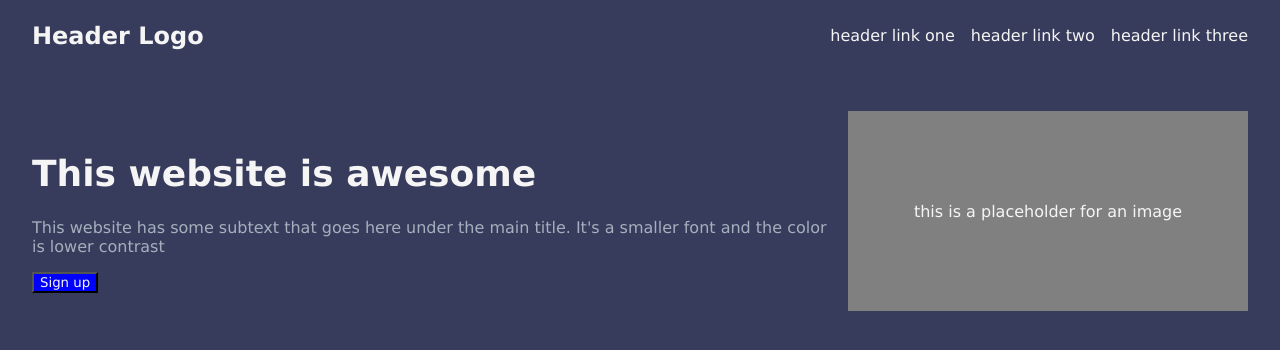
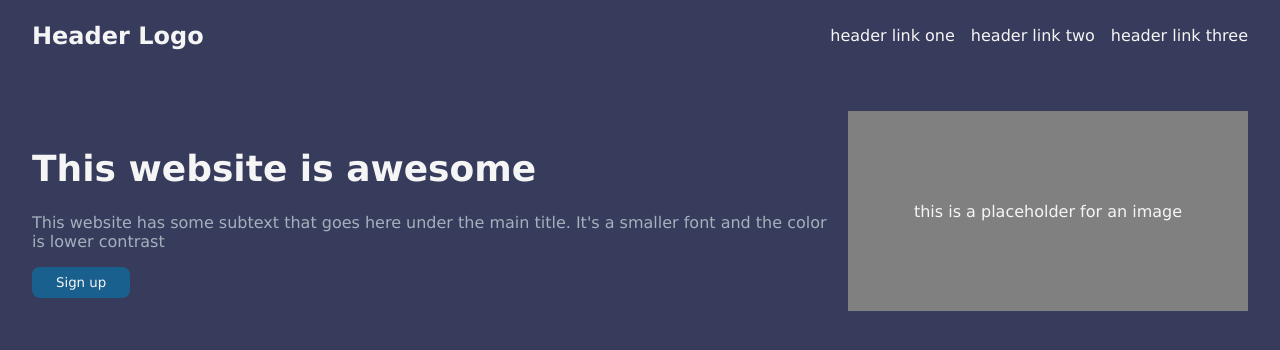
Before and after one commit to qmierlak/foundations-landing-page, a plain HTML site: page index.html in a window 1280 px wide. Drawn offline with Linux system fonts and the light colour scheme.

Commit message:
Add styling to signup button

```diff
--- a/style.css
+++ b/style.css
@@ -59,7 +59,10 @@ a,
     flex-shrink: 0;
 }
 .hero-section button {
-    background-color: blue;
+    background-color: rgb(26, 96, 143);
+    border: none;
+    border-radius: 8px;
+    padding: 8px 24px;
 }
 .hero-section p{
     color: rgb(164, 176, 189);
```
